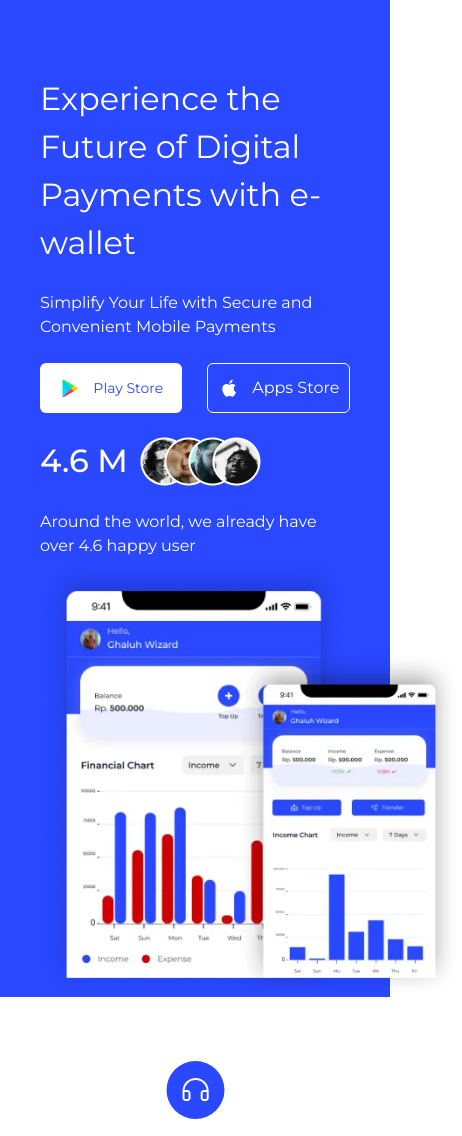
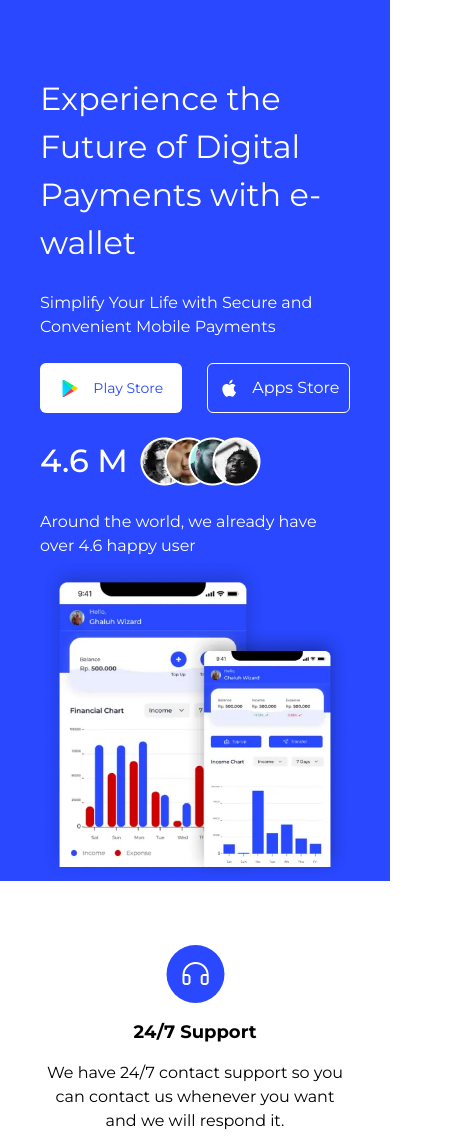
Before and after one commit to ridwanbahtiar15/E-Wallet-Frontend, a React (Vite) app: page / in a window 390 px wide. Shown: the top 1136 px of the page, 462 px wide, since content can reach past the window. Built offline with nearby package versions, Linux system fonts and the light colour scheme; no server answers.

Commit message:
update responsive page

```diff
--- a/src/pages/Home.jsx
+++ b/src/pages/Home.jsx
@@ -8,8 +8,8 @@
         <div className="flex flex-col px-10 pt-[75px] bg-[#2948FF] text-white h-auto gap-6 md:pt-[133px] lg:h-screen">
           <h1 className="text-[32px] md:font-medium md:text-5xl lg:text-6xl md:text-center">Experience the Future of Digital Payments with e-wallet</h1>
           <div className="flex flex-col-reverse md:flex-row lg:gap-[75px]">
-            <div>
-              <img className="max-w-[422px]" src="/img/mobile-dashboard-1.webp" alt="mobile-dashboard-img" />
+            <div className="flex justify-center">
+              <img className="lg:max-w-[422px]" src="/img/mobile-dashboard-1.webp" alt="mobile-dashboard-img" />
             </div>
             <div className="flex flex-col gap-6 md:self-center">
               <p className="text-base font-normal">Simplify Your Life with Secure and Convenient Mobile Payments</p>
```
